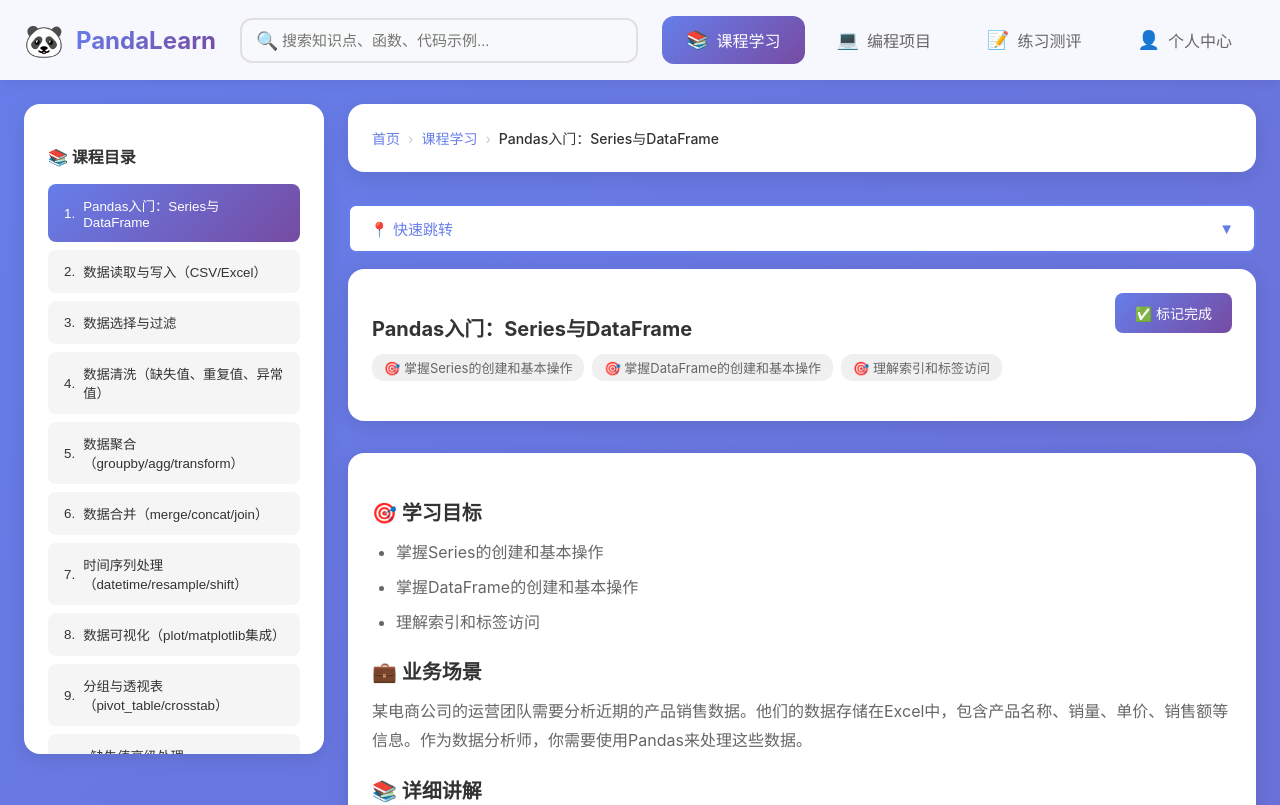
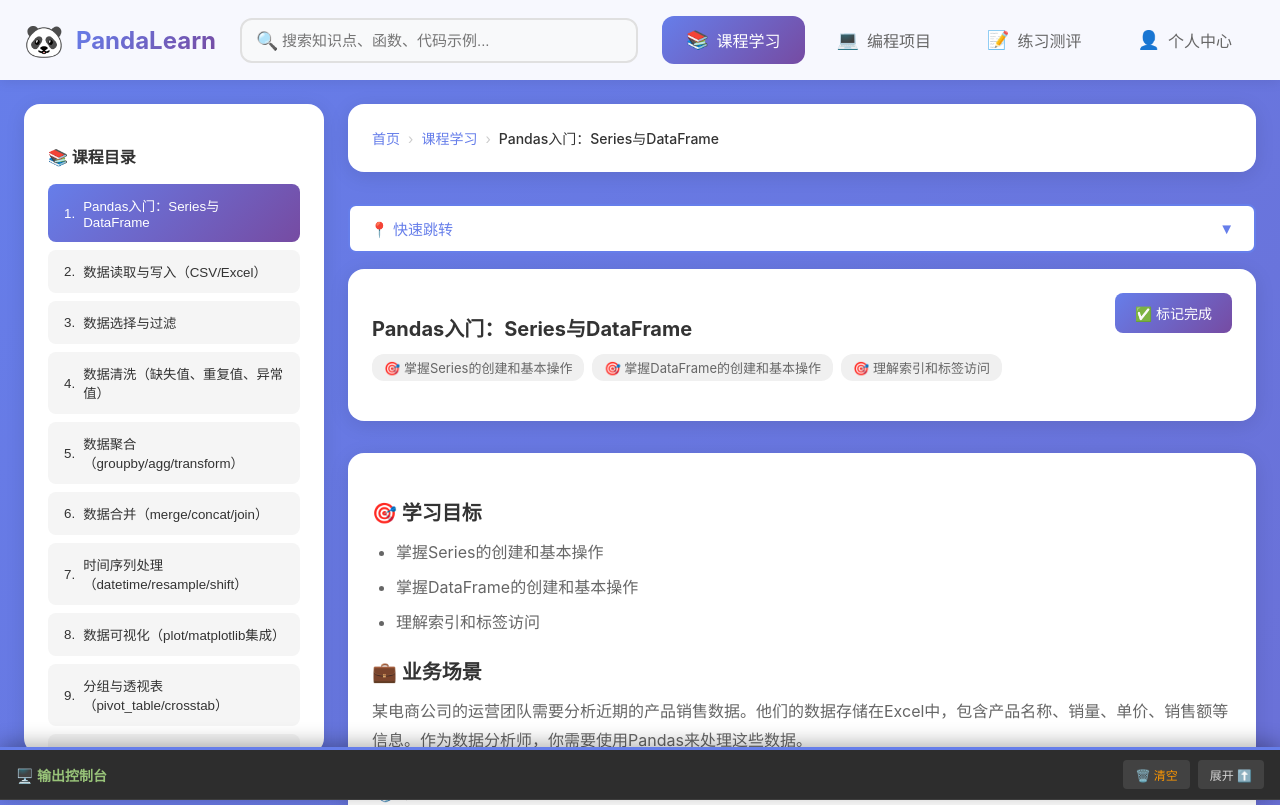
Before and after one commit to jvjv001/zhm1, a React (Vite) app: page / in a window 1280 px wide. Shown: the top 805 px of the page. Built offline with nearby package versions, Linux system fonts and the light colour scheme.

Commit message:
添加代码运行功能和底部固定输出控制台

```diff
--- a/src/pages/CourseLearning.jsx
+++ b/src/pages/CourseLearning.jsx
@@ -9,7 +9,8 @@ export const CourseLearning = ({ onNavigateToProjects }) => {
   const [showQuickNav, setShowQuickNav] = useState(false);
   const [sidebarOpen, setSidebarOpen] = useState(false);
   const [runningCode, setRunningCode] = useState(null);
-  const [codeOutputs, setCodeOutputs] = useState({});
+  const [consoleContent, setConsoleContent] = useState([]);
+  const [consoleExpanded, setConsoleExpanded] = useState(false);
   const codeRefs = useRef([]);
   const contentRef = useRef(null);
 
@@ -73,15 +74,86 @@ export const CourseLearning = ({ onNavigateToProjects }) => {
     }
   };
 
+  const simulatePandasOutput = (code) => {
+    const outputs = [];
+
+    if (code.includes('pd.Series')) {
+      outputs.push('>>> 执行代码...');
+      outputs.push('>>> 创建 Series 对象');
+      if (code.includes('index=[')) {
+        outputs.push('0    100');
+        outputs.push('1    200');
+        outputs.push('2    150');
+        outputs.push('3    250');
+      } else {
+        outputs.push('0    100');
+        outputs.push('1    200');
+        outputs.push('2    150');
+        outputs.push('3    250');
+      }
+      outputs.push('Name: 销量, dtype: int64');
+    } else if (code.includes('pd.DataFrame')) {
+      outputs.push('>>> 执行代码...');
+      outputs.push('>>> 创建 DataFrame 对象');
+      outputs.push('   产品    销量    价格');
+      outputs.push('0  苹果   120    5.5');
+      outputs.push('1  香蕉   200    3.2');
+      outputs.push('2  橙子   150    4.8');
+    } else if (code.includes('print')) {
+      if (code.includes('销量')) {
+        outputs.push('销量数据:');
+        outputs.push('0    120');
+        outputs.push('1    200');
+        outputs.push('2    150');
+        outputs.push('Name: 销量, dtype: int64');
+      } else if (code.includes('产品')) {
+        outputs.push('产品数据:');
+        outputs.push('     产品    销量    价格');
+        outputs.push('0   苹果   120    5.5');
+        outputs.push('1   香蕉   200    3.2');
+        outputs.push('2   橙子   150    4.8');
+      } else {
+        outputs.push('Hello World!');
+      }
+    } else if (code.includes('groupby')) {
+      outputs.push('>>> 执行分组操作...');
+      outputs.push('>>> 按门店分组');
+      outputs.push('门店    销售额');
+      outputs.push('北京店   2700');
+      outputs.push('上海店   1700');
+      outputs.push('广州店   1500');
+    } else if (code.includes('plot')) {
+      outputs.push('>>> 生成图表...');
+      outputs.push('>>> 图表类型: line');
+      outputs.push('>>> 图表显示在浏览器中');
+    } else {
+      outputs.push('>>> 代码执行完成！');
+      outputs.push('>>> 这是模拟输出，实际运行请在本地 Python 环境中执行');
+    }
+
+    return outputs;
+  };
+
   const handleRunCode = (example, index) => {
     setRunningCode(index);
 
+    const newConsoleEntries = [
+      { type: 'command', content: '>>> 开始执行代码...' },
+      { type: 'code', content: example.code },
+      { type: 'separator', content: '═══════════════════════════' },
+    ];
+
     setTimeout(() => {
-      const output = example.expectedOutput || '代码执行完成（请在Python环境中运行查看完整输出）';
-      setCodeOutputs(prev => ({
-        ...prev,
-        [index]: output
-      }));
+      const simulatedOutput = simulatePandasOutput(example.code);
+
+      simulatedOutput.forEach(line => {
+        newConsoleEntries.push({ type: 'output', content: line });
+      });
+
+      newConsoleEntries.push({ type: 'success', content: '>>> 执行成功！' });
+
+      setConsoleContent(prev => [...prev, ...newConsoleEntries]);
+      setConsoleExpanded(true);
       setRunningCode(null);
 
       addActivity({
@@ -90,7 +162,11 @@ export const CourseLearning = ({ onNavigateToProjects }) => {
         topicId: selectedTopic.id,
         title: example.title || '代码示例'
       });
-    }, 1000);
+    }, 800);
+  };
+
+  const handleClearConsole = () => {
+    setConsoleContent([]);
   };
 
   const toggleExplanation = (index) => {
@@ -112,7 +188,6 @@ export const CourseLearning = ({ onNavigateToProjects }) => {
   const handleTopicSelect = (topic) => {
     setSelectedTopic(topic);
     setExpandedExplanations({});
-    setCodeOutputs({});
     setSidebarOpen(false);
   };
 
@@ -445,7 +520,7 @@ export const CourseLearning = ({ onNavigateToProjects }) => {
                               gap: '4px'
                             }}
                           >
-                            {runningCode === index ? '⏳ 运行中...' : '▶ 运行代码'}
+                            {runningCode === index ? '⏳ 运行中...' : '▶️ 运行'}
                           </button>
                           <button
                             onClick={() => handleCopyCode(example.code, index)}
@@ -466,39 +541,6 @@ export const CourseLearning = ({ onNavigateToProjects }) => {
                           </button>
                         </div>
                       </div>
-
-                      {/* 输出结果显示 */}
-                      {codeOutputs[index] && (
-                        <div style={{
-                          marginTop: '12px',
-                          background: '#1e1e1e',
-                          borderRadius: '8px',
-                          overflow: 'hidden',
-                          border: '2px solid #4caf50'
-                        }}>
-                          <div style={{
-                            background: '#2d2d2d',
-                            padding: '8px 12px',
-                            fontSize: '12px',
-                            color: '#4caf50',
-                            fontWeight: 600,
-                            borderBottom: '1px solid #3d3d3d'
-                          }}>
-                            📤 输出结果
-                          </div>
-                          <pre style={{
-                            margin: 0,
-                            padding: '16px',
-                            color: '#98c379',
-                            fontFamily: "'Courier New', monospace",
-                            fontSize: '13px',
-                            lineHeight: '1.6',
-                            overflowX: 'auto'
-                          }}>
-                            {codeOutputs[index]}
-                          </pre>
-                        </div>
-                      )}
 
                       {/* 逐行解释 */}
                       {example.explanation && example.explanation.length > 0 && (
@@ -635,9 +677,136 @@ export const CourseLearning = ({ onNavigateToProjects }) => {
                   />
                 ))}
               </div>
+
+              {/* 底部间距，为控制台留出空间 */}
+              <div style={{ height: consoleExpanded ? '300px' : '80px' }}></div>
             </>
           )}
         </div>
+      </div>
+
+      {/* 底部固定输出控制台 */}
+      <div style={{
+        position: 'fixed',
+        bottom: 0,
+        left: 0,
+        right: 0,
+        background: '#1e1e1e',
+        borderTop: '3px solid #667eea',
+        zIndex: 1000,
+        boxShadow: '0 -4px 20px rgba(0,0,0,0.3)'
+      }}>
+        {/* 控制台头部 */}
+        <div style={{
+          display: 'flex',
+          justifyContent: 'space-between',
+          alignItems: 'center',
+          padding: '10px 16px',
+          background: '#2d2d2d',
+          borderBottom: '1px solid #3d3d3d'
+        }}>
+          <div style={{ display: 'flex', alignItems: 'center', gap: '12px' }}>
+            <span style={{ color: '#98c379', fontWeight: 600, fontSize: '14px' }}>
+              🖥️ 输出控制台
+            </span>
+            {consoleContent.length > 0 && (
+              <span style={{ color: '#888', fontSize: '12px' }}>
+                {consoleContent.filter(c => c.type === 'output').length} 条输出
+              </span>
+            )}
+          </div>
+          <div style={{ display: 'flex', gap: '8px' }}>
+            <button
+              onClick={handleClearConsole}
+              style={{
+                padding: '6px 12px',
+                background: 'rgba(255,255,255,0.1)',
+                border: 'none',
+                borderRadius: '4px',
+                color: '#ff9800',
+                cursor: 'pointer',
+                fontSize: '12px',
+                fontWeight: 500,
+                transition: 'all 0.2s ease'
+              }}
+              onMouseEnter={(e) => e.currentTarget.style.background = 'rgba(255,255,255,0.2)'}
+              onMouseLeave={(e) => e.currentTarget.style.background = 'rgba(255,255,255,0.1)'}
+            >
+              🗑️ 清空
+            </button>
+            <button
+              onClick={() => setConsoleExpanded(!consoleExpanded)}
+              style={{
+                padding: '6px 12px',
+                background: 'rgba(255,255,255,0.1)',
+                border: 'none',
+                borderRadius: '4px',
+                color: '#d4d4d4',
+                cursor: 'pointer',
+                fontSize: '12px',
+                fontWeight: 500,
+                transition: 'all 0.2s ease'
+              }}
+              onMouseEnter={(e) => e.currentTarget.style.background = 'rgba(255,255,255,0.2)'}
+              onMouseLeave={(e) => e.currentTarget.style.background = 'rgba(255,255,255,0.1)'}
+            >
+              {consoleExpanded ? '收起 ⬇️' : '展开 ⬆️'}
+            </button>
+          </div>
+        </div>
+
+        {/* 控制台内容区域 */}
+        {consoleExpanded && (
+          <div style={{
+            maxHeight: '200px',
+            overflowY: 'auto',
+            padding: '12px 16px',
+            background: '#1e1e1e'
+          }}>
+            {consoleContent.length === 0 ? (
+              <div style={{
+                color: '#666',
+                textAlign: 'center',
+                padding: '20px',
+                fontSize: '13px'
+              }}>
+                点击代码示例的「▶️ 运行」按钮，输出将显示在这里
+              </div>
+            ) : (
+              <div style={{ fontFamily: "'Courier New', monospace", fontSize: '13px', lineHeight: '1.6' }}>
+                {consoleContent.map((entry, idx) => (
+                  <div key={idx} style={{ marginBottom: '4px' }}>
+                    {entry.type === 'command' && (
+                      <span style={{ color: '#61afef' }}>{entry.content}</span>
+                    )}
+                    {entry.type === 'code' && (
+                      <pre style={{
+                        margin: '8px 0',
+                        padding: '8px',
+                        background: '#2d2d2d',
+                        borderRadius: '4px',
+                        fontSize: '12px',
+                        color: '#d4d4d4',
+                        whiteSpace: 'pre-wrap'
+                      }}>
+                        {entry.content}
+                      </pre>
+                    )}
+                    {entry.type === 'output' && (
+                      <span style={{ color: '#98c379', paddingLeft: '16px' }}>{entry.content}</span>
+                    )}
+                    {entry.type === 'success' && (
+                      <span style={{ color: '#4caf50', fontWeight: 600 }}>{entry.content}</span>
+                    )}
+                    {entry.type === 'separator' && (
+                      <div style={{ color: '#555', margin: '8px 0', fontSize: '12px' }}>{entry.content}</div>
+                    )}
+                  </div>
+                ))}
+              </div>
+            )}
+          </div>
+        )}
       </div>
     </>
   );
```
